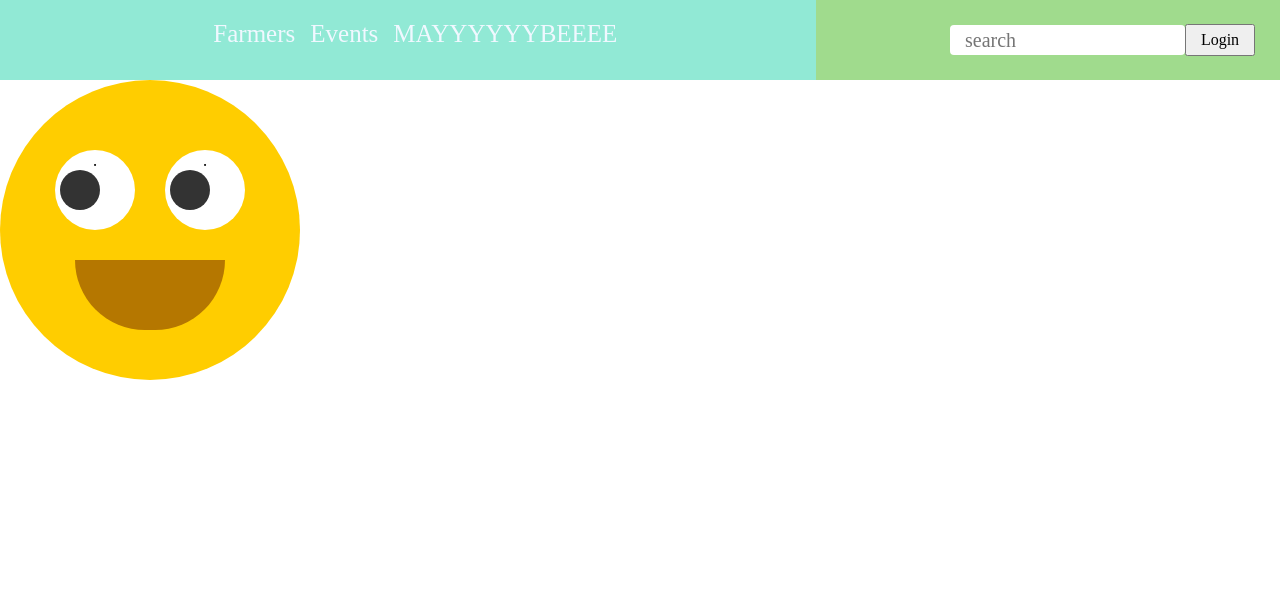
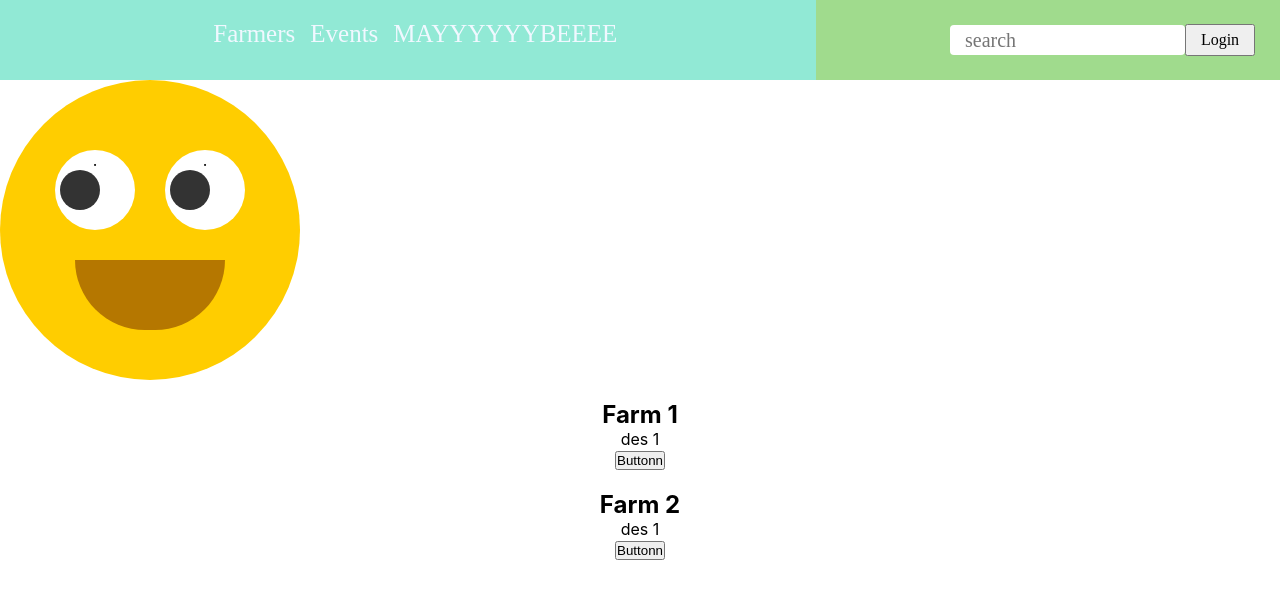
Before and after one commit to bethel-school-of-technology/team-gigasowers-frontend, a React (Create React App) app in the folder veggie-tender/: page / in a window 1280 px wide. Shown: the top 598 px of the page. Built offline with nearby package versions, Linux system fonts and the light colour scheme; a web font is replaced by a local one.

Commit message:
changed farm cards on landing page

```diff
--- /dev/null
+++ b/veggie-tender/src/components/Card.js
@@ -0,0 +1,21 @@
+import React from 'react';
+import ReactDOM from 'react-dom';
+
+export default function Card(props) {
+
+
+
+        return (
+            <div className="card">
+                <div className="cardBody">
+                <img src={props.img} />
+                <h2 className="cardTitle">{props.title}</h2>
+                <p className="cardDescription">{props.description}</p>
+                </div>
+                <button className="cardButton">Buttonn</button>
+            </div>
+
+
+        )
+
+}
--- a/veggie-tender/src/components/LandingFunction.js
+++ b/veggie-tender/src/components/LandingFunction.js
@@ -1,9 +1,62 @@
-import React from 'react'
+import React from 'react';
+import ReactDOM from 'react-dom';
+import Card from './Card';
 
 export default function LandingFunction() {
+
+    // useEffect(() => {
+    //     axios
+    //       .get(`https://www.googleapis.com/youtube/v3/videos?part=snippet%2CcontentDetails%2Cstatistics&chart=mostPopular&maxResults=9&regionCode=PK&key=${process.env.REACT_APP_YOUTUBE_API_KEY}`)
+    //       .then(response => {
+    //         console.log(response.data.items);
+    //       })
+    //       .catch(error => {
+    //         console.log(error);
+    //       })
+    //     }, [])
+
+
+
+    // const [cards, setCards] = useState([]);
+    // const [isLoading, setIsLoading] = useState(true);
+    // const [isError, setIsError] = useState(false);
+
+    // let newCards =[];
+    // for (const farmer of farmerHere){
+    //     const farmerId = farmer.id;
+    //     const farmerPage =
+    // }
+
+    var farms = [
+        {
+            farmName: 'Farm 1',
+        },
+        {
+            farmName: 'Farm 2',
+        },
+    ];
+
     return (
-        <div>
+        <div >
 
+
+
+            {farms.map(function(farm, index){
+                    return <Card
+                    img=""
+                    title={farm.farmName}
+                    description="des 1"/>
+                  })}
+
+            {/* <Cards
+            img=""
+            title="tit1"
+            description="des 1"/>   //need to add img etc
+            <Cards
+            img=""
+            title="2"
+            description="des 2" /> */}
         </div>
+
     )
 }
```
